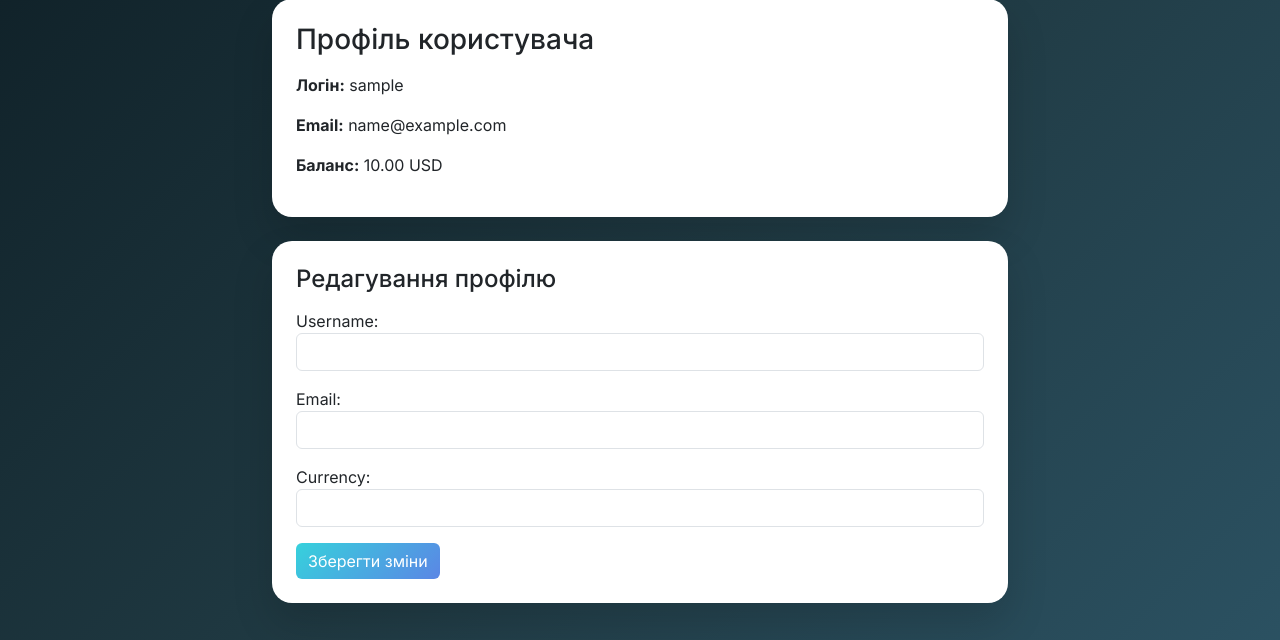
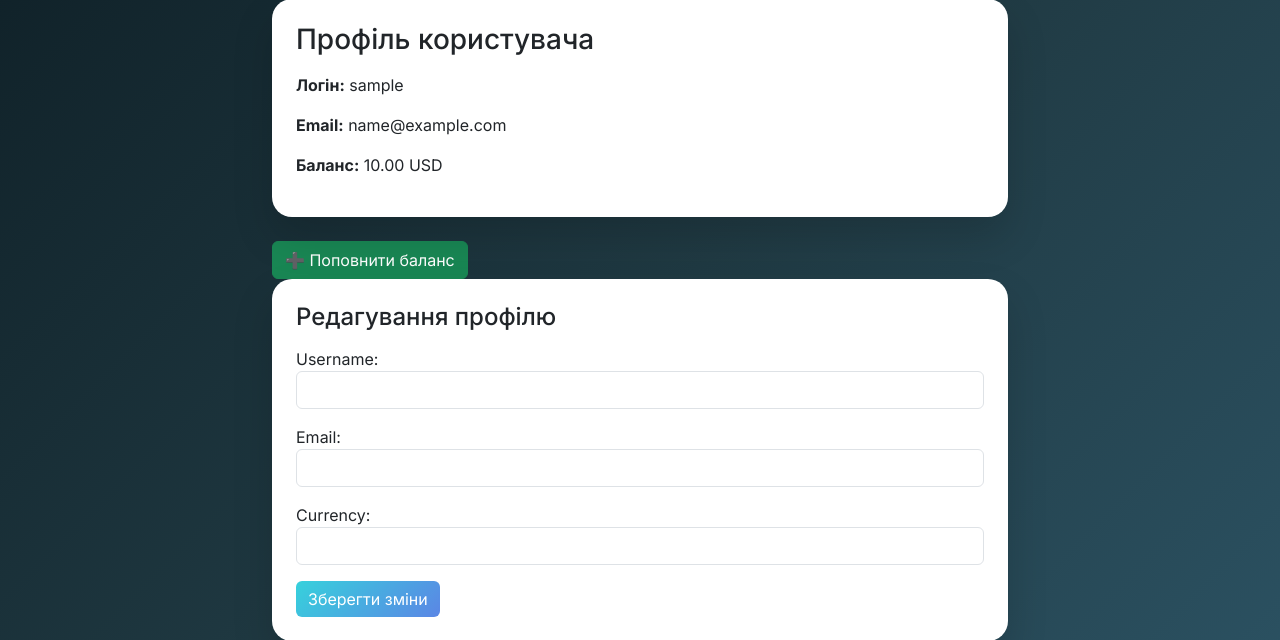
Before and after one commit to Eliza201012/Finance-system, a Django app: template accounts/templates/accounts/profile.html in a window 1280 px wide. Shown: the part 105-745 px from the top of the page. Run offline with Django 5.2, Linux system fonts and the light colour scheme; the template is opened without the code that fills it: values that come from a table or form of the project are taken from there, others are empty; a user stored in the database is signed in; tables that the repository leaves empty hold one stand-in row (values such as "Sample post").

Commit message:
створено посилання для переходу на сторінку поповнити баланс

```diff
--- a/accounts/templates/accounts/profile.html
+++ b/accounts/templates/accounts/profile.html
@@ -7,8 +7,13 @@
             <h3 class="mb-3">Профіль користувача</h3>
             <p><strong>Логін:</strong> {{ user.username }}</p>
             <p><strong>Email:</strong> {{ user.email }}</p>
-            <p><strong>Баланс:</strong> {{ profile.balance }} {{ profile.currency }}</p>
+            <p><strong>Баланс:</strong> {{ request.user.profile.balance }} {{ profile.currency }}</p>
         </div>
+
+        <a href="{% url 'accounts:add_money_to_balance' %}" class="btn btn-success">
+            ➕ Поповнити баланс
+        </a>
+
 
         <div class="card p-4">
             <h4 class="mb-3">Редагування профілю</h4>
```
